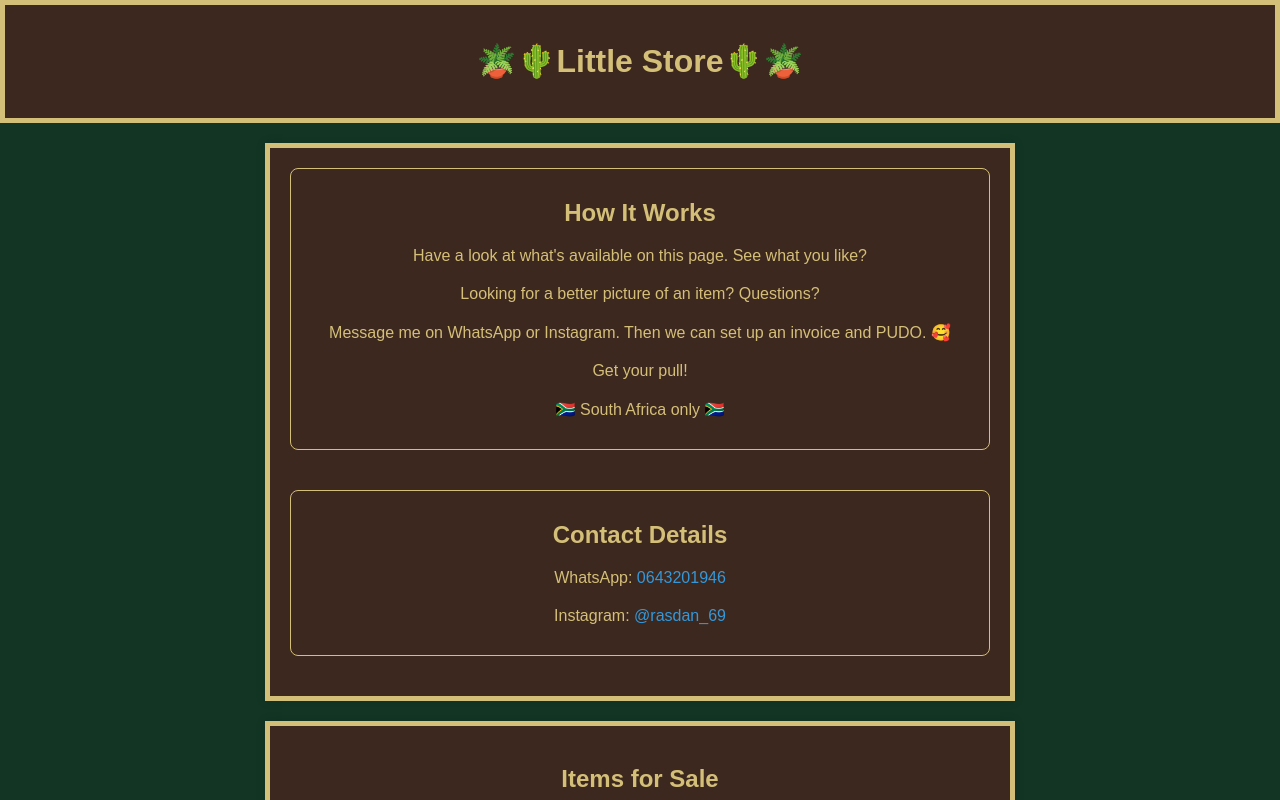
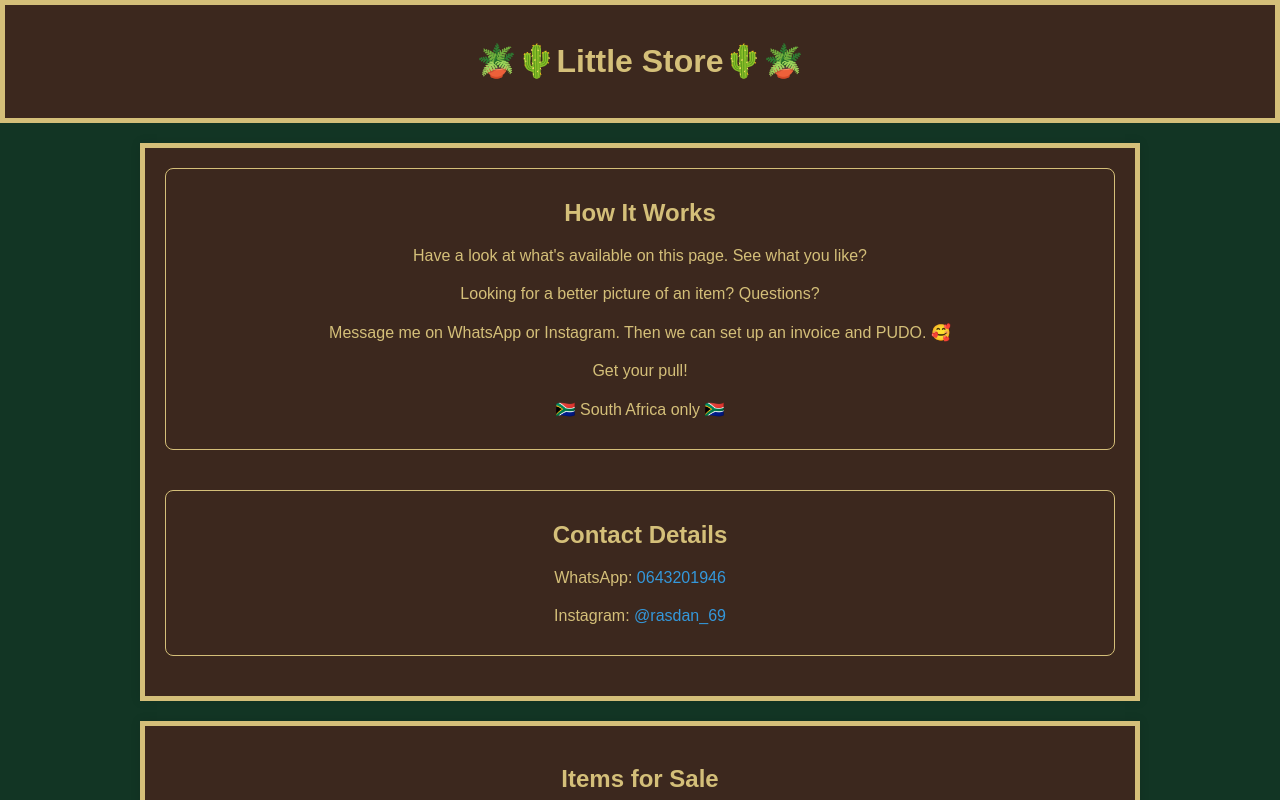
Before and after one commit to Jethro690/rasdan_react, a React (Create React App) app: page / in a window 1280 px wide. Shown: the top 800 px of the page. Built offline with nearby package versions, Linux system fonts and the light colour scheme.

Commit message:
Updated media query responsiveness in styles.css

```diff
--- a/src/styles.css
+++ b/src/styles.css
@@ -118,24 +118,14 @@ img {
     /* Ensures items align in the center */
 }
 
-/* Extra small devices (phones, 600px and down) */
-@media only screen and (max-width: 320px) {
+/* Small devices (portrait tablets and large phones, 600px and up) */
+@media only screen and (min-width: 610px) {
     #info-list {
-        grid-template-columns: repeat(auto-fill, minmax(200px, 1fr));
+        grid-template-columns: repeat(auto-fill, minmax(500px, 1fr));
     }
     section {
-        max-width: 400px;
+        max-width: 500px;
         background-color: #123524;
-    }
-}
-
-/* Small devices (portrait tablets and large phones, 600px and up) */
-@media only screen and (min-width: 600px) {
-    #info-list {
-        grid-template-columns: repeat(auto-fill, minmax(600px, 1fr));
-    }
-    section {
-        max-width: 600px;
     }
 }
 
@@ -146,16 +136,29 @@ img {
     }
     section {
         max-width: 700px;
+        background-color: #3C281E;
+    }
+}
+
+/*extra step @ min1200*/
+@media only screen and (min-width: 1200px) {
+    #info-list {
+        grid-template-columns: repeat(auto-fill, minmax(950px, 1fr));
+    }
+    section {
+        max-width: 950px;
+        background-color: #3C281E;
     }
 }
 
 /* Large devices (laptops/desktops, 1650px and up) */
 @media only screen and (min-width: 1650px) {
     #info-list {
-        grid-template-columns: repeat(auto-fill, minmax(1350px, 1fr));
+        grid-template-columns: repeat(auto-fill, minmax(1200px, 1fr));
     }
     section {
-        max-width: 1350px;
+        max-width: 1200px;
+        background-color: #3C281E;
     }
 }
 
@@ -166,5 +169,6 @@ img {
     }
     section {
         max-width: 1500px;
+        background-color: #3C281E;
     }
 }
```
